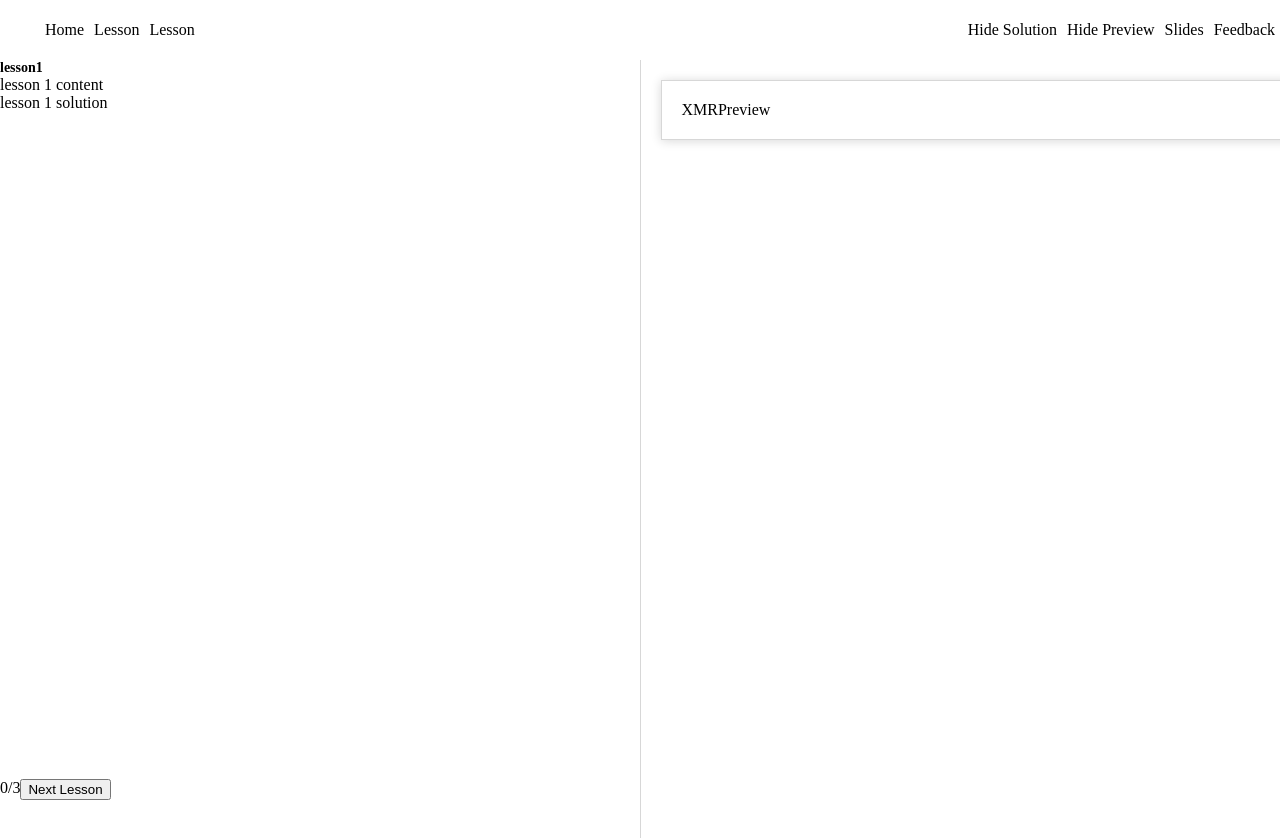
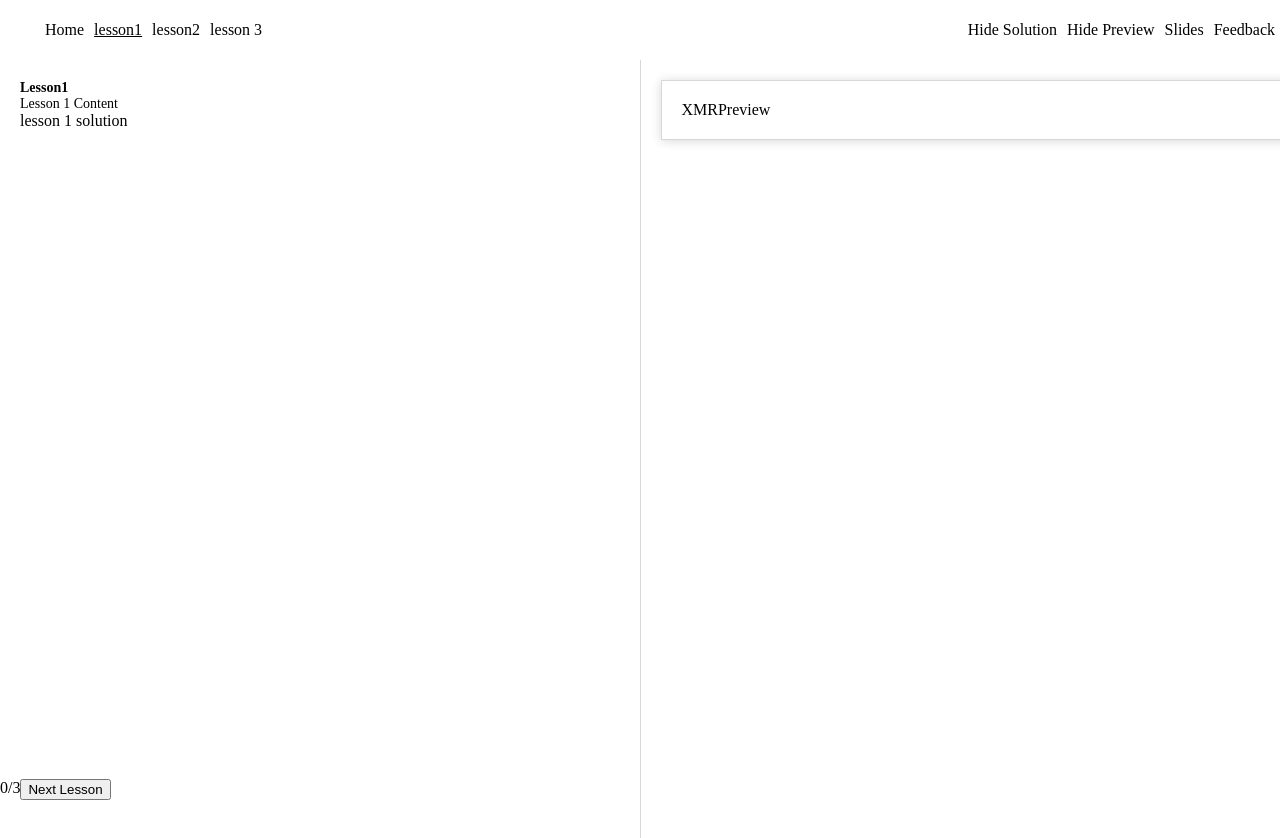
Before and after one commit to kalburgimanjunath/stackblitz-react-learning-platform, a React (Create React App) app: page /platform in a window 1280 px wide. Shown: the top 838 px of the page. Built offline with nearby package versions, Linux system fonts and the light colour scheme.

Commit message:
2 files modified

```diff
--- a/src/platform/index.tsx
+++ b/src/platform/index.tsx
@@ -1,12 +1,20 @@
 import React, { useState } from 'react';
 import { LESSONS } from './lessons';
-const Header = () => {
+const Header = ({ breadcrum, activeItem }) => {
   return (
     <div style={{ display: 'flex', justifyContent: 'space-between' }}>
       <ul>
         <li>Home</li>
-        <li>Lesson</li>
-        <li>Lesson</li>
+        {/* <li>Lesson</li>
+        <li>Lesson</li> */}
+        {breadcrum &&
+          breadcrum.map((item) => {
+            return (
+              <li className={activeItem == item.title ? 'active' : ''}>
+                {item.title}
+              </li>
+            );
+          })}
       </ul>
       <ul>
         <li>Hide Solution</li>
@@ -33,7 +41,7 @@ const Preview = () => {
 };
 const Lessons = ({ content }) => {
   return (
-    <div>
+    <div className="p-20">
       <div className="lesson-title">{content.title}</div>
       <div className="lesson-content">{content.content}</div>
       <div className="lesson-solution">{content.solution}</div>
@@ -44,7 +52,7 @@ export default function Platform() {
   const [currentLesson, setCurrentLesson] = useState(0);
   return (
     <div className="platform">
-      <Header />
+      <Header breadcrum={LESSONS} activeItem={LESSONS[currentLesson].title} />
       <div className="flex w-full v-full">
         <div className="w-half border-right ">
           <Lessons content={LESSONS[currentLesson]} />
--- a/src/style.css
+++ b/src/style.css
@@ -90,5 +90,13 @@ body {
 }
 .lesson-title {
   font-weight: bold;
+  text-transform: capitalize;
   font-size: 14px;
 }
+.lesson-content {
+  text-transform: capitalize;
+  font-size: 14px;
+}
+.active {
+  text-decoration: underline;
+}
```
